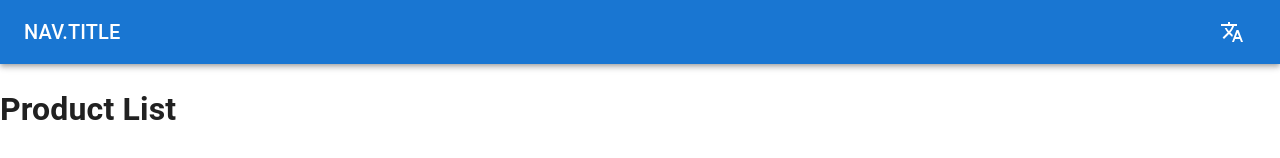
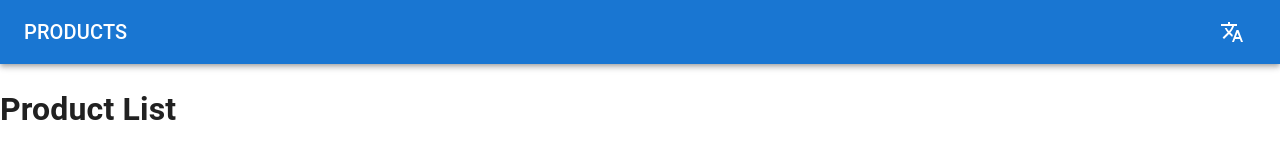
Before and after one commit to apenab/fake-store, a React (Create React App) app: page / in a window 1280 px wide. Shown: the top 158 px of the page. Built offline with nearby package versions, Linux system fonts and the light colour scheme.

Commit message:
fix: fixed bug in the i18n initialization and added header translation

```diff
--- a/src/components/header/header.js
+++ b/src/components/header/header.js
@@ -32,7 +32,7 @@ export function Header() {
     <AppBar position="static">
       <Toolbar>
         <Typography variant="h6" component="div" sx={{ flexGrow: 1 }}>
-          {t("nav.title").toUpperCase()}
+          {t("header.title").toUpperCase()}
         </Typography>
         <IconButton
           size="large"
--- a/src/i18n/en/translation.json
+++ b/src/i18n/en/translation.json
@@ -1,3 +1,4 @@
 {
-  "error": "error"
+  "error": "error",
+  "header": { "title": "products" }
 }
--- a/src/i18n/es/translation.json
+++ b/src/i18n/es/translation.json
@@ -1,3 +1,4 @@
 {
-  "error": "error"
+  "error": "error",
+  "header": { "title": "productos" }
 }
--- a/src/index.js
+++ b/src/index.js
@@ -9,6 +9,9 @@ import { theme } from "theme";
 import { queryClient } from "query";
 import App from "./app";
 import reportWebVitals from "./reportWebVitals";
+
+// import i18n (needs to be bundled ;))
+import "./i18n/config";
 
 ReactDOM.render(
   <React.StrictMode>
```
